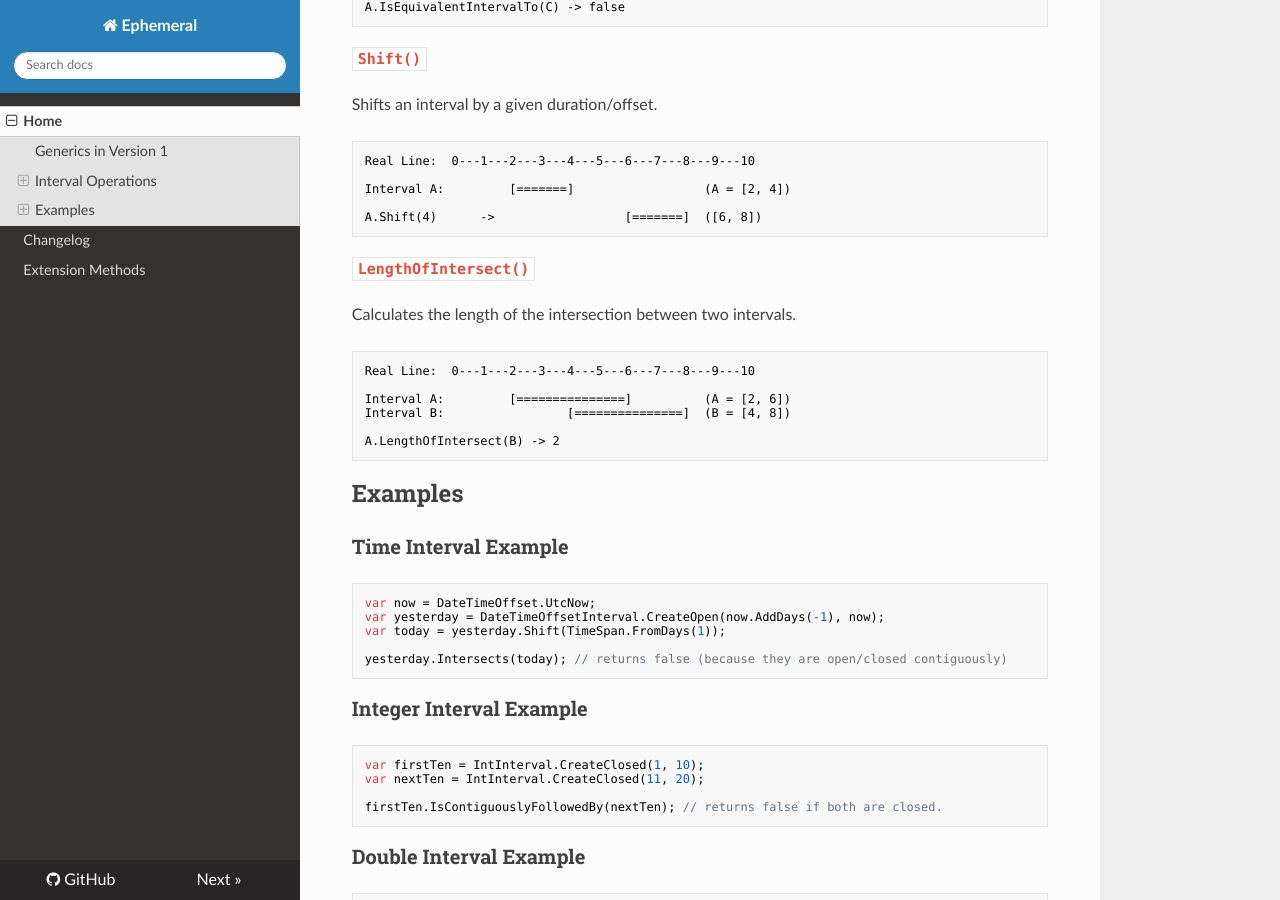
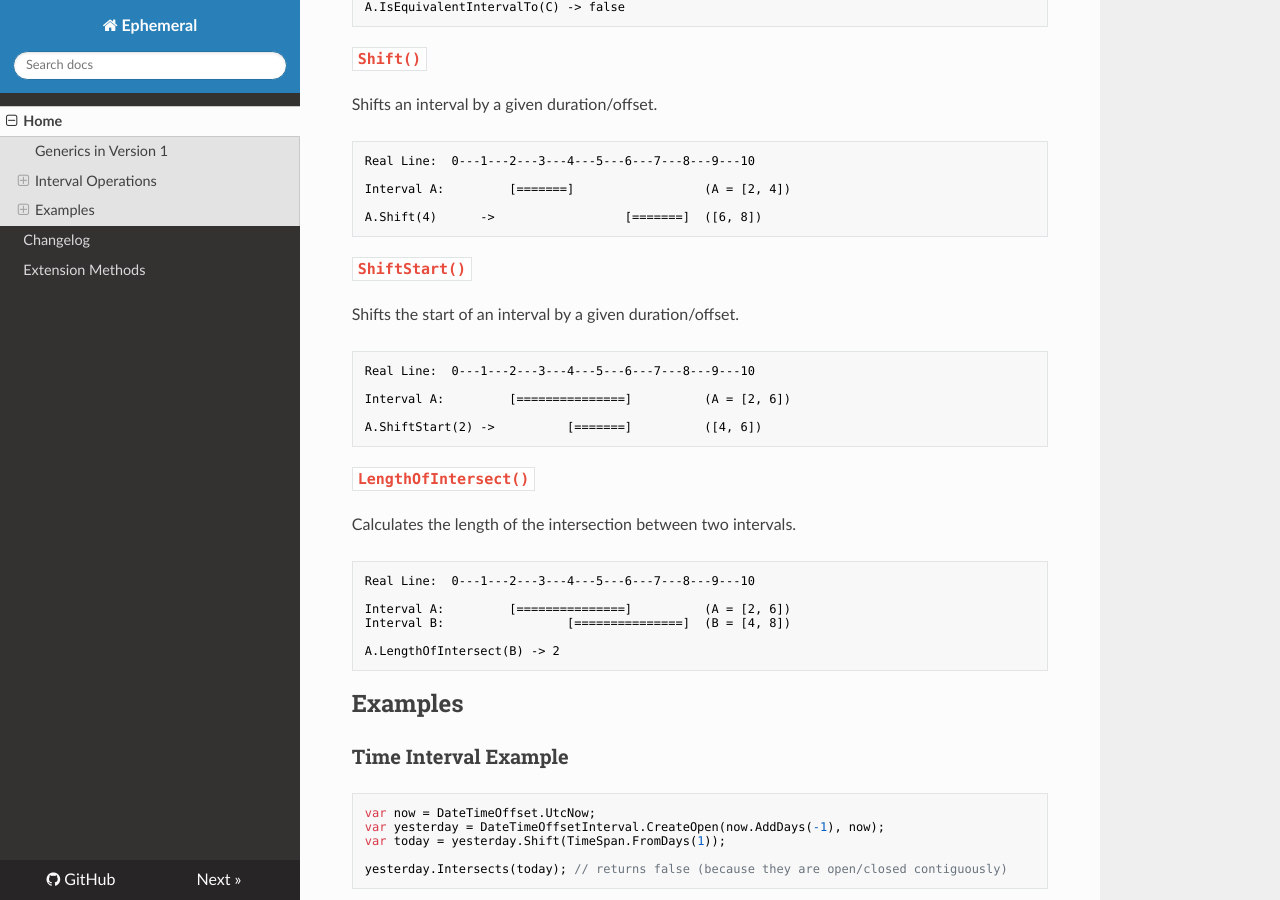
Before and after one commit to marsop/ephemeral, an MkDocs documentation site: the page built from docs/index.md, in a window 1280 px wide and 900 px high, scrolled down 3600 px. Built offline with MkDocs 1.6.1, drawn with Linux system fonts in a browser that asks for light colours; nearby versions of some CDN libraries.

Commit message:
docs: Add ShiftStart example to README and docs/index.md
Adds a clear ASCII-art example illustrating the behavior of the `ShiftStart()`
method to the documentation. Ensures the example is physically aligned
correctly with the Real Line representation. Both `README.md` and `docs/index.md`
have been updated to keep them perfectly in sync.

Co-authored-by: google-labs-jules[bot] <161369871+google-labs-jules[bot]@users.noreply.github.com>

````diff
--- a/docs/index.md
+++ b/docs/index.md
@@ -157,6 +157,17 @@ Interval A:         [=======]                  (A = [2, 4])
 A.Shift(4)      ->                  [=======]  ([6, 8])
 ```
 
+
+### `ShiftStart()`
+Shifts the start of an interval by a given duration/offset.
+```text
+Real Line:  0---1---2---3---4---5---6---7---8---9---10
+
+Interval A:         [===============]          (A = [2, 6])
+
+A.ShiftStart(2) ->          [=======]          ([4, 6])
+```
+
 ### `LengthOfIntersect()`
 Calculates the length of the intersection between two intervals.
 ```text
````
Also changed, not shown: README.md (+11 -0 lines).
